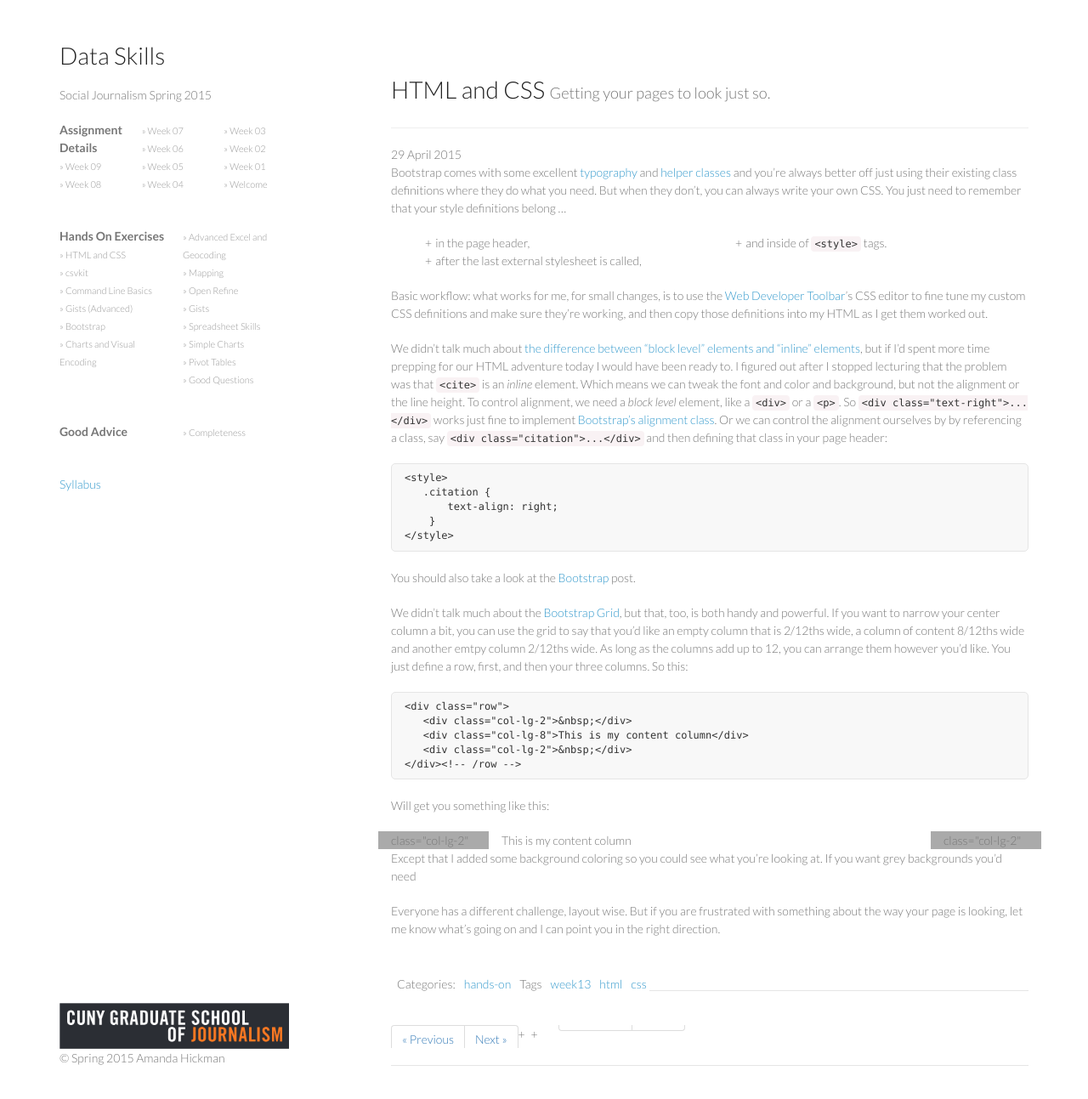
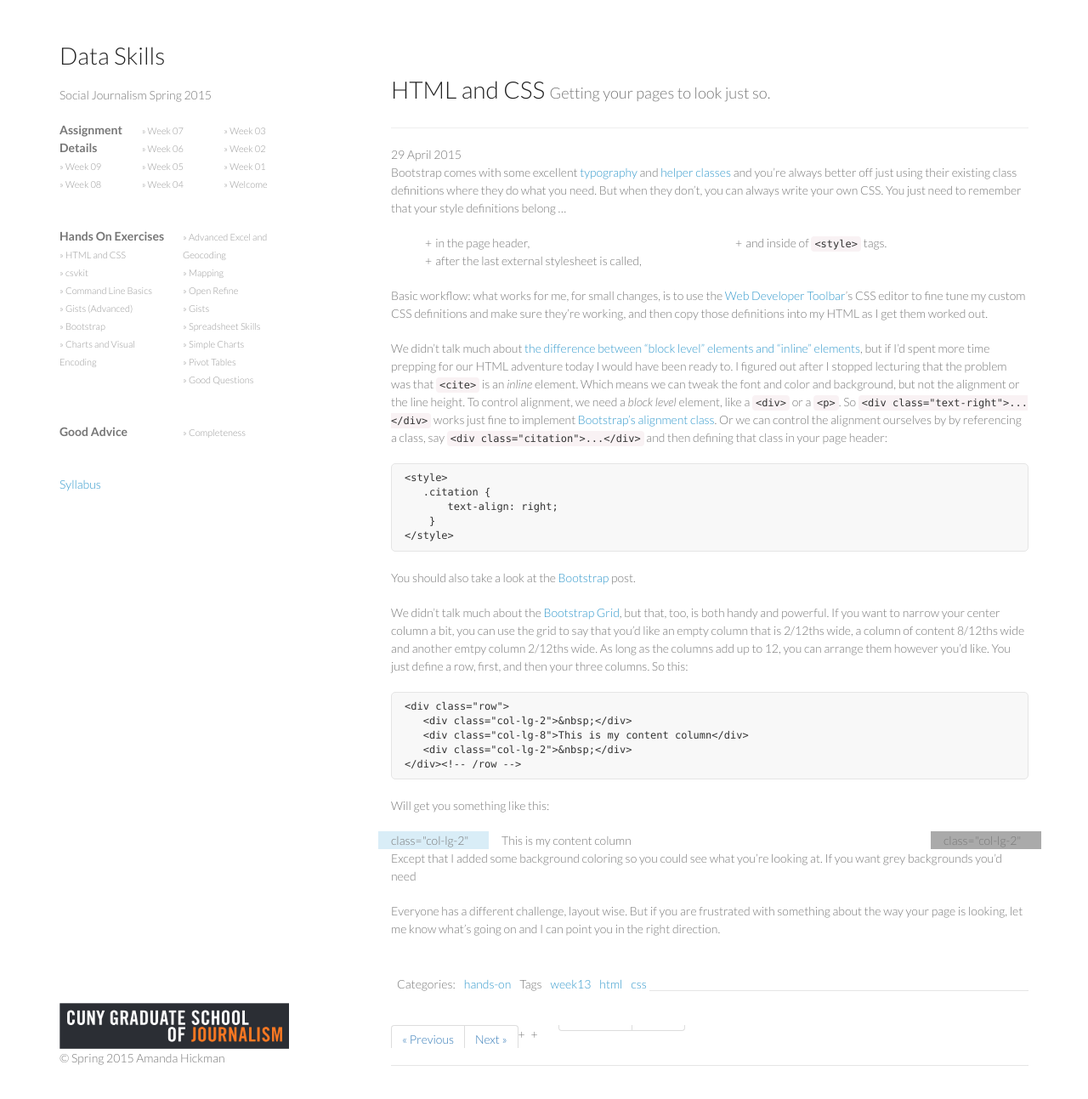
Before and after one commit to amandabee/CUNY-data-skills, a Jekyll site: the page built from _posts/2015-04-29-html.md, in a window 1280 px wide and 1325 px high. Shown: the top 1293 px of the window at 85% size. Built offline with Jekyll 4.4.1, drawn with Linux system fonts in a browser that asks for light colours; nearby versions of some CDN libraries.

Commit message:
Update 2015-04-29-html.md

```diff
--- a/_posts/2015-04-29-html.md
+++ b/_posts/2015-04-29-html.md
@@ -37,8 +37,8 @@ We didn't talk much about the [Bootstrap Grid](http://getbootstrap.com/css/#grid
 Will get you something like this:
 
 <div class="row">
-   <div class="col-lg-2" style="background: #aaa;">class="col-lg-2"</div>
-   <div class="col-lg-8 bg-muted">This is my content column</div>
+   <div class="col-lg-2 bg-info">class="col-lg-2"</div>
+   <div class="col-lg-8">This is my content column</div>
    <div class="col-lg-2" style="background: #aaa;">class="col-lg-2"</div>
 </div><!-- /row -->
 
```
